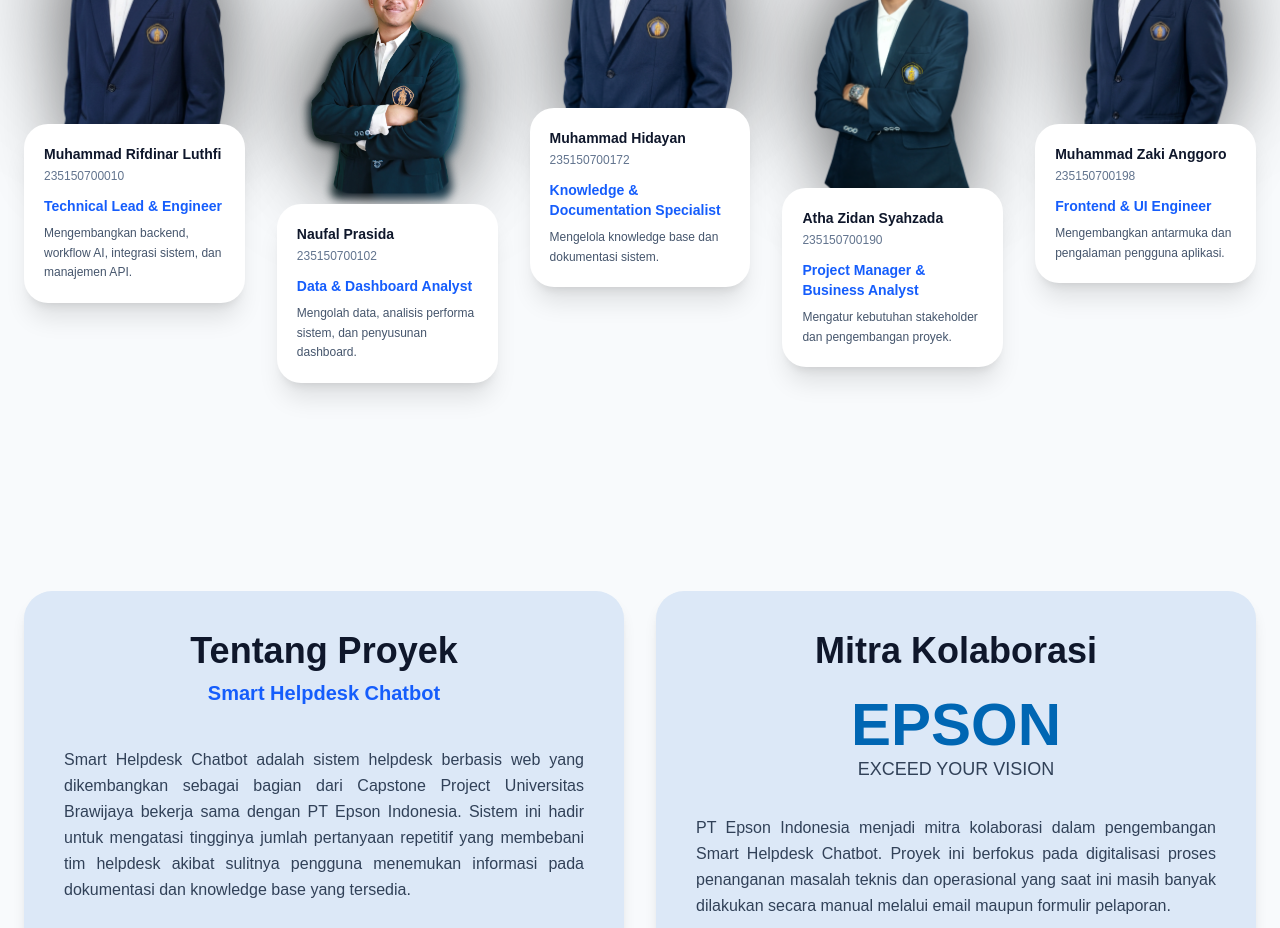
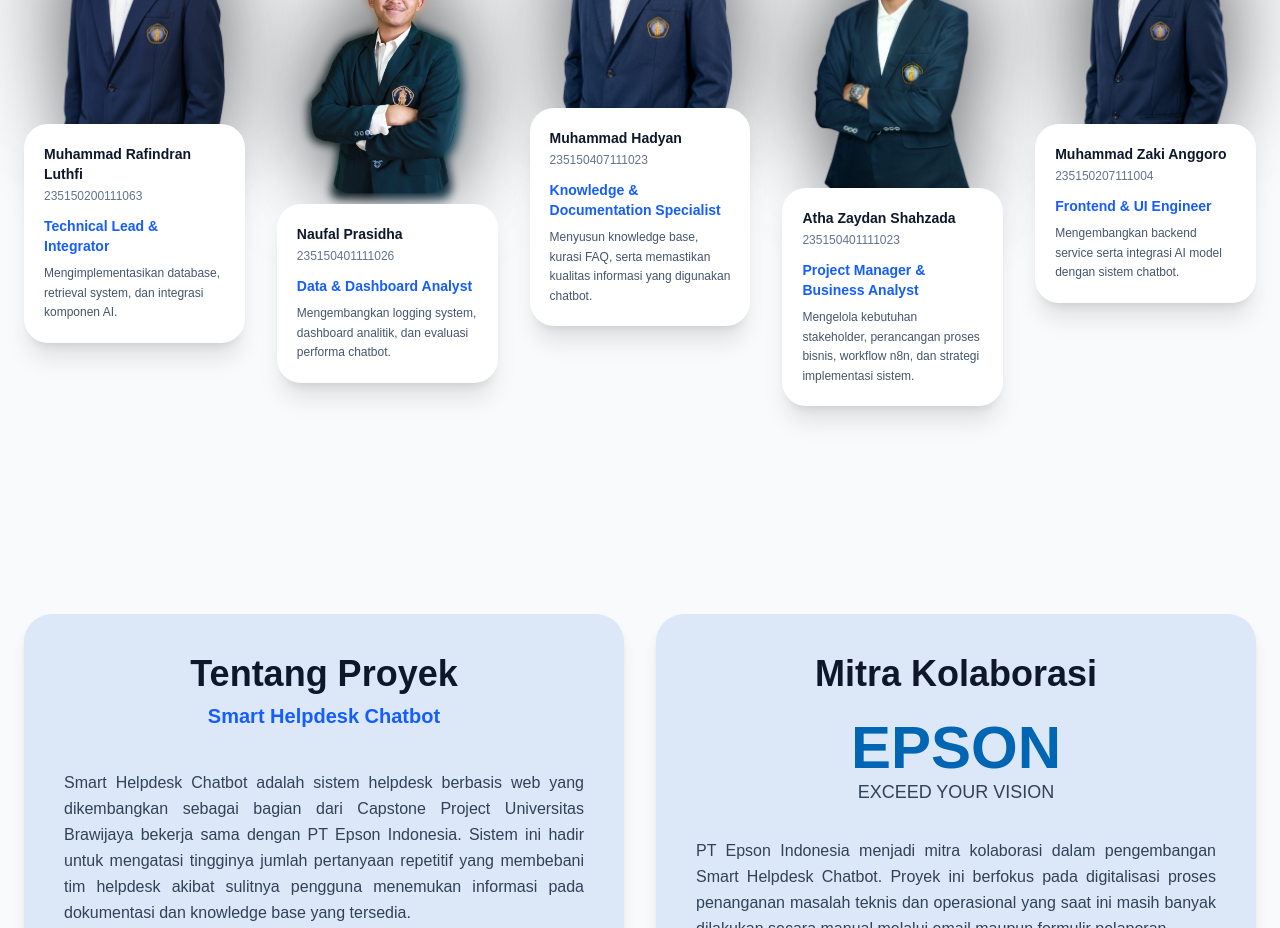
Before and after one commit to Zakianggoro/chatson-landing-page, a Next.js app: page / in a window 1280 px wide. Shown: the part 1300-2228 px from the top of the page. Built offline with nearby package versions, Linux system fonts and the light colour scheme.

Commit message:
upt: name and description changes

```diff
--- a/app/page.tsx
+++ b/app/page.tsx
@@ -24,41 +24,41 @@ import {
 
 const teamMembers = [
   {
-    name: "Muhammad Rifdinar Luthfi",
-    nim: "235150700010",
-    role: "Technical Lead & Engineer",
+    name: "Muhammad Rafindran Luthfi",
+    nim: "235150200111063",
+    role: "Technical Lead & Integrator",
     image: "/team/rifdinar.png",
     description:
-      "Mengembangkan backend, workflow AI, integrasi sistem, dan manajemen API.",
+      "Mengimplementasikan database, retrieval system, dan integrasi komponen AI.",
   },
   {
-    name: "Naufal Prasida",
-    nim: "235150700102",
+    name: "Naufal Prasidha",
+    nim: "235150401111026",
     role: "Data & Dashboard Analyst",
     image: "/team/naufal.png",
     description:
-      "Mengolah data, analisis performa sistem, dan penyusunan dashboard.",
+      "Mengembangkan logging system, dashboard analitik, dan evaluasi performa chatbot.",
   },
   {
-    name: "Muhammad Hidayan",
-    nim: "235150700172",
+    name: "Muhammad Hadyan",
+    nim: "235150407111023",
     role: "Knowledge & Documentation Specialist",
     image: "/team/hidayan.png",
-    description: "Mengelola knowledge base dan dokumentasi sistem.",
+    description: "Menyusun knowledge base, kurasi FAQ, serta memastikan kualitas informasi yang digunakan chatbot.",
   },
   {
-    name: "Atha Zidan Syahzada",
-    nim: "235150700190",
+    name: "Atha Zaydan Shahzada",
+    nim: "235150401111023",
     role: "Project Manager & Business Analyst",
     image: "/team/zidan.png",
-    description: "Mengatur kebutuhan stakeholder dan pengembangan proyek.",
+    description: "Mengelola kebutuhan stakeholder, perancangan proses bisnis, workflow n8n, dan strategi implementasi sistem.",
   },
   {
     name: "Muhammad Zaki Anggoro",
-    nim: "235150700198",
+    nim: "235150207111004",
     role: "Frontend & UI Engineer",
     image: "/team/zaki.png",
-    description: "Mengembangkan antarmuka dan pengalaman pengguna aplikasi.",
+    description: "Mengembangkan backend service serta integrasi AI model dengan sistem chatbot.",
   },
 ];
 
```
